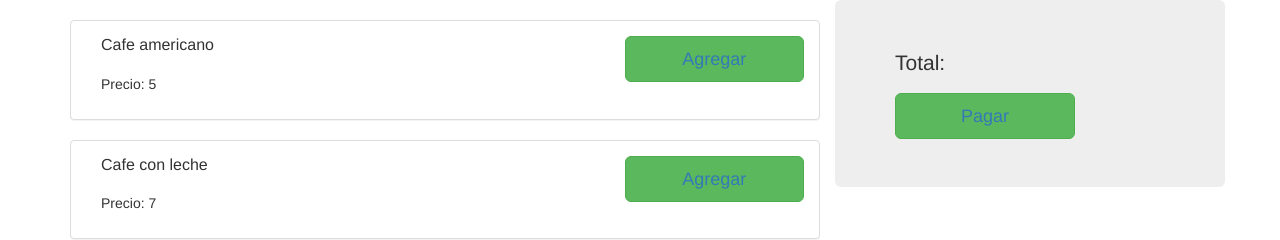
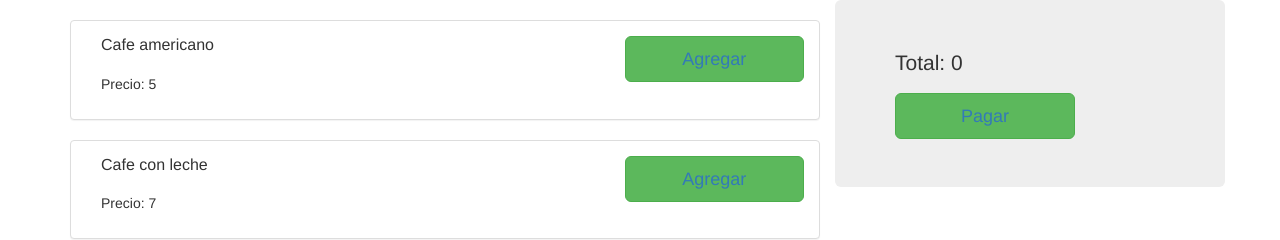
Before and after one commit to AnnKrn/burguer-menu, a React (Create React App) app: page /Counter in a window 1280 px wide. Shown: the top 240 px of the page. Built offline with nearby package versions, Linux system fonts and the light colour scheme.

Commit message:
desaparecer los dos componentes al llamar a checkout

```diff
--- a/src/App.js
+++ b/src/App.js
@@ -29,7 +29,7 @@ class App extends Component {
             {/* <Counter prueba2= {this.state.totalMount}/> */}
             <Switch>
               {/* <Route path = '/' component = {Food}/>*/}
-              <Route path = '/Counter' component = {Counter}/>
+              {/* <Route path = '/Counter' component = {Counter}/> */}
 
               <Route path = '/Checkout' component = {Checkout}/>
             </Switch>
--- a/src/components/Food.js
+++ b/src/components/Food.js
@@ -38,7 +38,7 @@ class Food extends Component {
                         </div>)
                     })}
                 </div>
-                {/* <Jumbotron className = 'col-md-4'>
+                <Jumbotron className = 'col-md-4'>
                     <p>Total: {this.props.prueba2}</p>
                     <Button
                         className ='col-md-8'
@@ -47,7 +47,7 @@ class Food extends Component {
                         target="_blank">
                         <Link to='/Checkout'>Pagar</ Link>
                     </Button>
-                </Jumbotron> */}
+                </Jumbotron>
                 </div>
         )
     }
```
